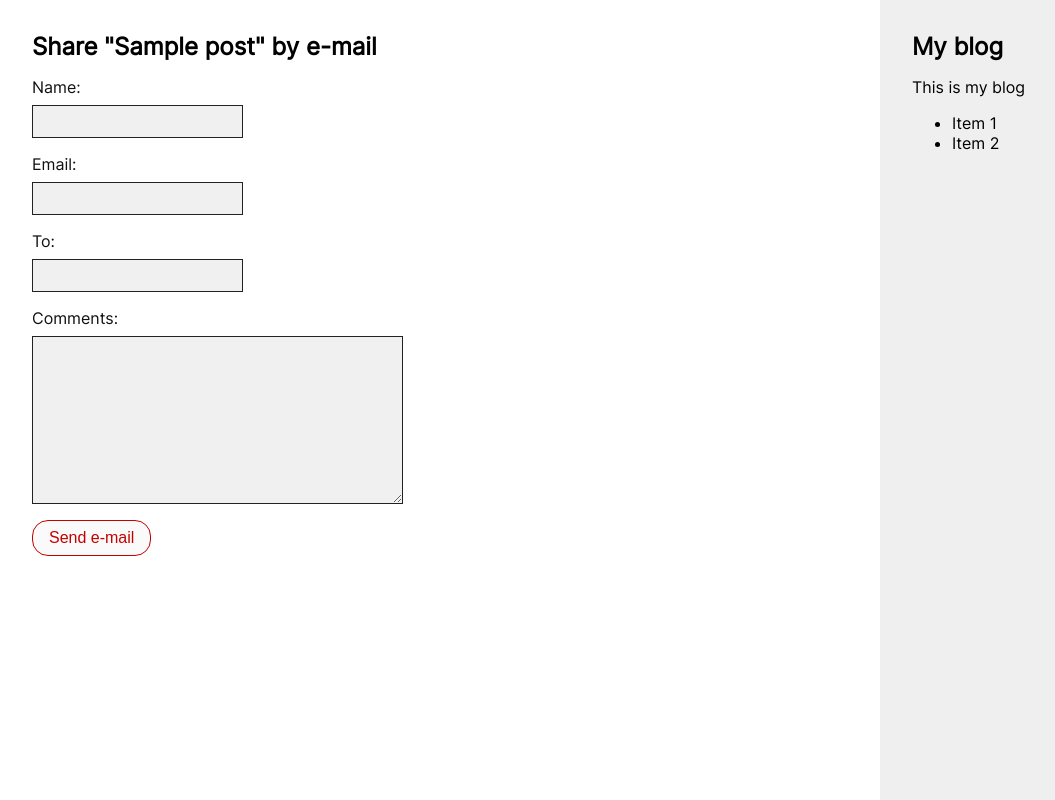
After one commit to leohbatista/django3-with-examples-mysite, a Django app: page /blog/1/share/ in a window 1280 px wide. The commit adds this page. Shown: the whole page, without its empty margins (0-1055 px from the left). Run offline with Django 3.2, Linux system fonts and the light colour scheme; tables that the repository leaves empty hold one stand-in row (values such as "Sample post").

Commit message:
comment forms

```diff
--- /dev/null
+++ b/blog/forms.py
@@ -0,0 +1,7 @@
+from django import forms
+
+class EmailPostForm(forms.Form):
+    name = forms.CharField(max_length=25)
+    email = forms.EmailField()
+    to = forms.EmailField()
+    comments = forms.CharField(required=False, widget=forms.Textarea)
--- a/blog/static/css/blog.css
+++ b/blog/static/css/blog.css
@@ -63,14 +63,20 @@ p.date {
     font-style: italic;
 }
 
-a.button {
-    padding: 0.5rem;
-    border: 1px solid;
+input[type=submit].button {
+    color: #c40000;
+    background-color: #fafafa;
+}
+
+a.button, input[type=submit].button {
+    padding: 0.5rem 1rem;
+    border: 1px solid #c40000;
     display: inline-block;
     border-radius: 1rem;
+    font-size: 1rem;
 }
 
-a.button:hover {
+a.button:hover, input.button:hover {
     color: #fafafa;
     background-color: #aa3636;
 }
@@ -109,26 +115,28 @@ a.back {
 label {
     float:left;
     clear:both;
-    color:#333;
-    margin-bottom:4px;
+    color:#111;
+    margin-bottom: 0.5rem;
 }
+input[type=text], input[type=email], textarea {
+    margin: 0 0 1rem;
+    background: #f0f0f0;
+    border: 1px solid #222;
+    padding: 0.5rem 1rem;
+}
+
 input, textarea {
-    clear:both;
-    float:left;
-    margin:0 0 10px;
-    background:#ededed;
-    border:0;
-    padding:6px 10px;
-    font-size:12px;
+    clear: both;
+    float: left;
 }
-input[type=submit] {
-    font-weight:bold;
-    background:#00abff;
-    color:#fff;
-    padding:10px 20px;
-    font-size:14px;
-    text-transform:uppercase;
-}
+
+/* input[type=submit] {
+    padding: 1rem 2rem;
+    border: 1px solid;
+    display: inline-block;
+    border-radius: 1rem;
+} */
+
 .errorlist {
     color:#cc0033;
     float:left;
--- a/blog/templates/blog/post/detail.html
+++ b/blog/templates/blog/post/detail.html
@@ -11,4 +11,9 @@
     <div class='post-body'>
         {{ post.body|linebreaks }}
     </div>
+    <p style='text-align: center;'>
+        <a href="{% url 'blog:post_share' post.id %}" class="button">
+            Share this post
+        </a>
+    </p>
 {% endblock content %}
--- /dev/null
+++ b/blog/templates/blog/post/share.html
@@ -0,0 +1,23 @@
+{% extends 'blog/base.html' %}
+
+{% block title %}Share a post{% endblock %}
+
+{% block content %}
+    {% if sent %}
+        <h2>E-mail successfully sent</h2>
+        <p>E-mail successfully sent to <strong>{{ form.cleaned_data.to }}</strong></p>
+        <a href="{% url 'blog:post_detail' post.publish.year post.publish.month post.publish.day post.slug %}" class='button'>&larr; Voltar</a>
+    {% else %}
+        <h2>Share "{{ post.title }}" by e-mail</h2>
+        <form method='post'>
+            {% for field in form %}
+                <div>
+                    {{ field.errors }}
+                    {{ field.label_tag }} {{ field }}
+                </div>
+            {% endfor %}
+            {% csrf_token %}
+            <input type='submit' value='Send e-mail' class='button'>
+        </form>
+    {% endif %}
+{% endblock content %}
--- a/blog/urls.py
+++ b/blog/urls.py
@@ -7,4 +7,5 @@ urlpatterns = [
     # path('', views.post_list, name='post_list'),
     path('', views.PostListView.as_view(), name='post_list'),
     path('<int:year>/<int:month>/<int:day>/<slug:post>/', views.post_detail, name='post_detail'),
+    path('<int:post_id>/share/', views.post_share, name='post_share')
 ]
--- a/blog/views.py
+++ b/blog/views.py
@@ -1,6 +1,8 @@
+from blog.forms import EmailPostForm
 from blog.models import Post
 from django.shortcuts import get_object_or_404, render
-from django.core.paginator import Paginator, EmptyPage, PageNotAnInteger
+# from django.core.paginator import Paginator, EmptyPage, PageNotAnInteger
+from django.core.mail import send_mail
 from django.views.generic import ListView
 
 
@@ -26,3 +28,24 @@ class PostListView(ListView):
 def post_detail(request, year, month, day, post):
     post = get_object_or_404(Post, slug=post, status='published', publish__year=year, publish__month=month, publish__day=day)
     return render(request, 'blog/post/detail.html', { 'post': post })
+
+def post_share(request, post_id):
+    post = get_object_or_404(Post, id=post_id, status='published')
+    sent = False
+
+    if request.method == 'POST':
+        # Submitted
+        form = EmailPostForm(request.POST)
+        if form.is_valid():
+            cd = form.cleaned_data
+
+            post_url = request.build_absolute_uri(post.get_absolute_url())
+            subject = f'{cd["name"]} recommends you read {post.title}'
+            message = f'Read {post.title} at {post_url}\n\n' \
+                f'{cd["name"]}\'s comments: {cd["comments"]}'
+            send_mail(subject, message, 'Notifications <no_reply@lhbdigital.com.br>', [cd['to']])
+            sent = True
+    else:
+        form = EmailPostForm()
+
+    return render(request, 'blog/post/share.html', { 'post': post, 'form': form, 'sent': sent })
```
Also changed, not shown: mysite/settings.py (+7 -0 lines).
